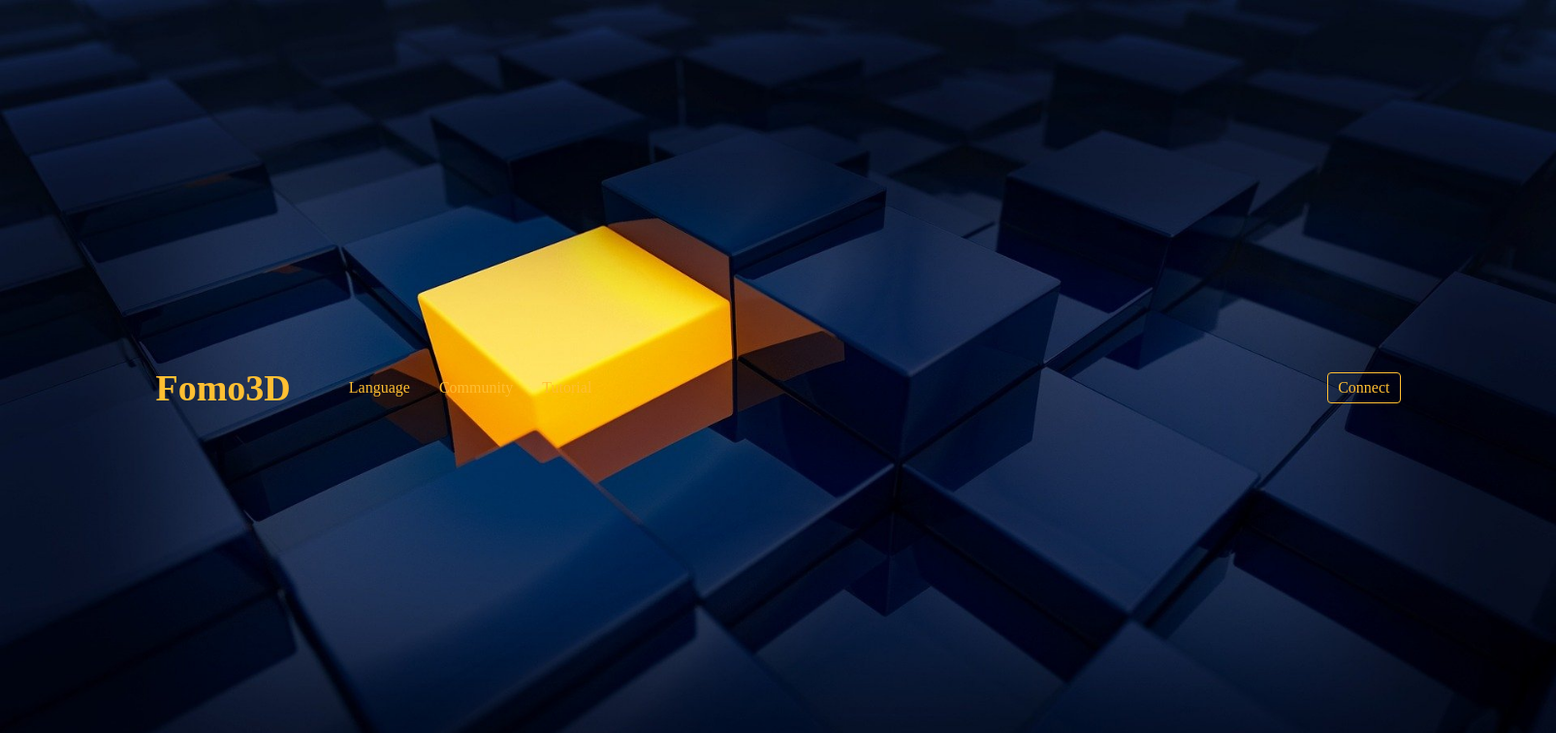
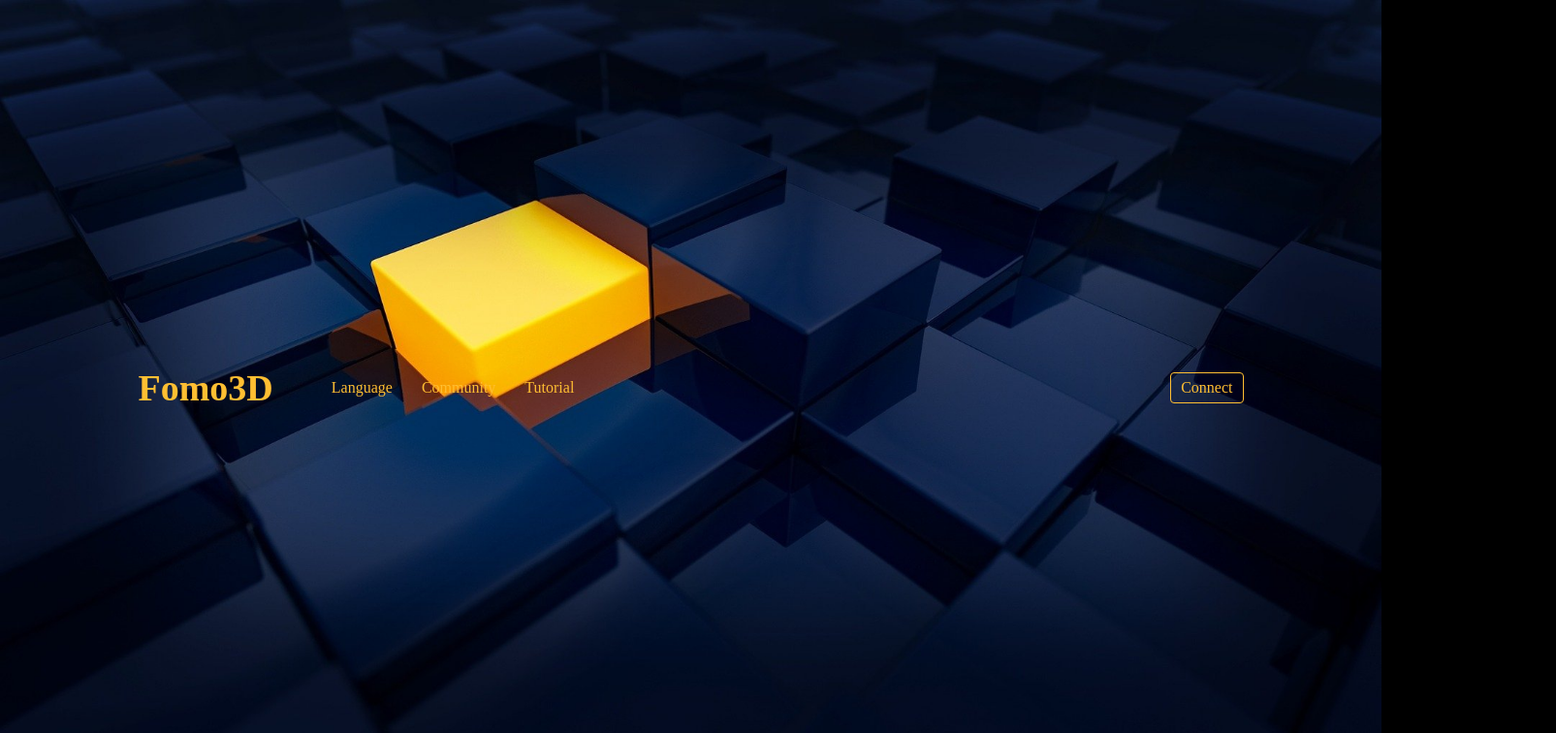
Before and after one commit to SunburstMeoga/fomo3d-front, a Vue app: page / in a window 1280 px wide. Shown: the top 756 px of the page at 97% size, 1605 px wide, since content can reach past the window. Built offline with nearby package versions, Linux system fonts and the light colour scheme.

Commit message:
style body width

```diff
--- a/src/App.vue
+++ b/src/App.vue
@@ -17,7 +17,7 @@ export default {
 }
 
 body {
-  min-width: 1605px;
+  min-width: 1425px;
   background: #000;
 }
 </style>
```
